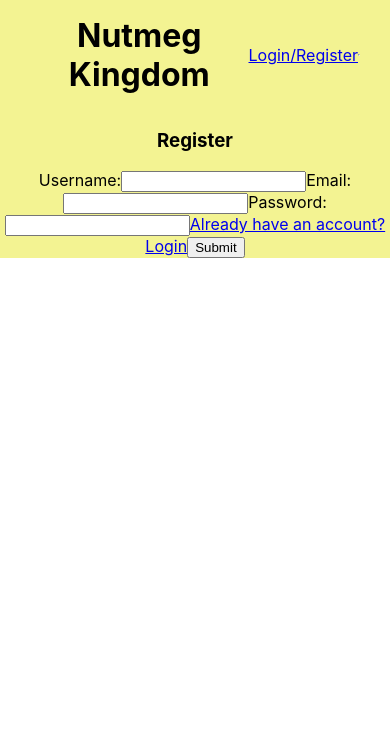
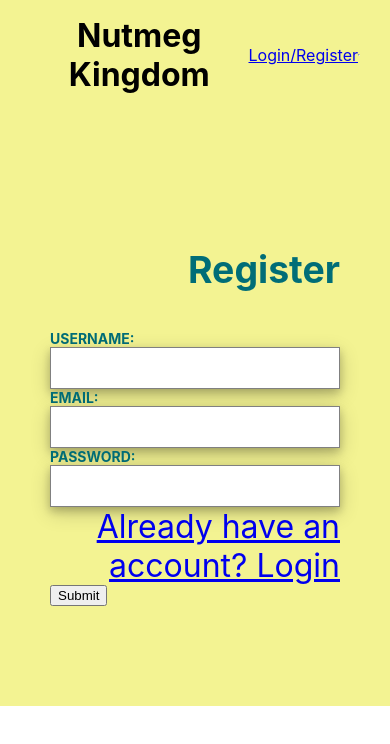
Before and after one commit to erik-eyler/Nutmeg-Kingdom, a React (Create React App) app in the folder client/: page /register in a window 390 px wide. Shown: the top 744 px of the page. Built offline with nearby package versions, Linux system fonts and the light colour scheme.

Commit message:
styling for media query login/register

```diff
--- /dev/null
+++ b/client/src/screens/Register.css
@@ -0,0 +1,57 @@
+.register-container {
+  display: flex;
+  margin: 0 auto;
+  height: auto;
+  font-size: xx-large;
+
+}
+
+.helper-container {
+  align-self: flex-start;
+  text-align: end;
+  color: #006d77;
+  flex-basis: 80%;
+  margin: 100px 50px;
+
+}
+
+.user-form-heading {
+  padding: 35px 0;
+  text-transform: uppercase;
+  font-size: 2em;
+  color: #006d77;
+}
+
+.user-input {
+  width: 100%;
+  padding: 20px 20px;
+  box-shadow: none;
+  box-sizing: border-box;
+  border: 1px solid gray;
+  height: 36px;
+  box-shadow: 0 4px 8px 0 rgba(0, 0, 0, 0.2), 0 6px 20px 0 rgba(0, 0, 0, 0.19);
+
+}
+
+.user-label {
+  display: block;
+  text-align: left;
+  text-transform: uppercase;
+  font-size: 14px;
+  color: #006d77;
+  font-weight: 700;
+}
+
+@media (max-width: 450px) {
+  .helper-container {
+    width: 30%;
+  }
+  .login-link{
+    display: flex;
+  }
+  .submit{
+    display: flex;
+  }
+
+
+}
--- a/client/src/screens/Register.jsx
+++ b/client/src/screens/Register.jsx
@@ -1,3 +1,4 @@
+import './Register.css'
 import { useState } from "react";
 import { Link } from "react-router-dom";
 
@@ -18,40 +19,47 @@ export default function Register(props) {
   };
 
   return (
+    <div className="register-container">
+      <div className="helper-container">
         <form onSubmit={(e) => {
           e.preventDefault();
           props.handleRegister(formData)
         }}>
-      <h3>Register</h3>
-      <label>
+          <h3 classname="user-form-heading">Register</h3>
+          <label className="user-label">
             Username:
           <input
+            className="user-input"
             type="text"
             name="username"
             value={username}
             onChange={handleChange}
           />
           </label>
-      <label>
+          <label className="user-label">
             Email:
           <input
+            className="user-input"
             type="text"
             name="email"
             value={email}
             onChange={handleChange}
           />
           </label>
-      <label>
+          <label className="user-label">
             Password:
           <input
+            className="user-input"
             type="password"
             name="password"
             value={password}
             onChange={handleChange}
           />
           </label>
-      <Link to="/login">Already have an account? Login</Link>
-      <button>Submit</button>
+          <Link to="/login" classname="login-link">Already have an account? Login</Link>
+          <button className="submit">Submit</button>
         </form>
+      </div>
+    </div>
   );
 }
```
Lines whose indentation alone changed are shown as unchanged.
